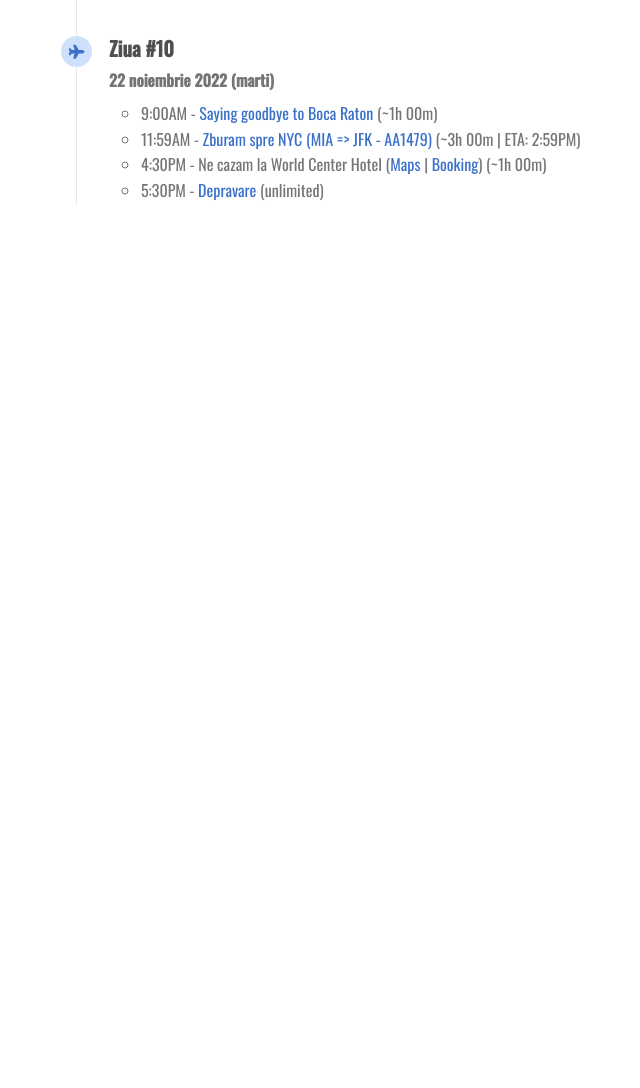
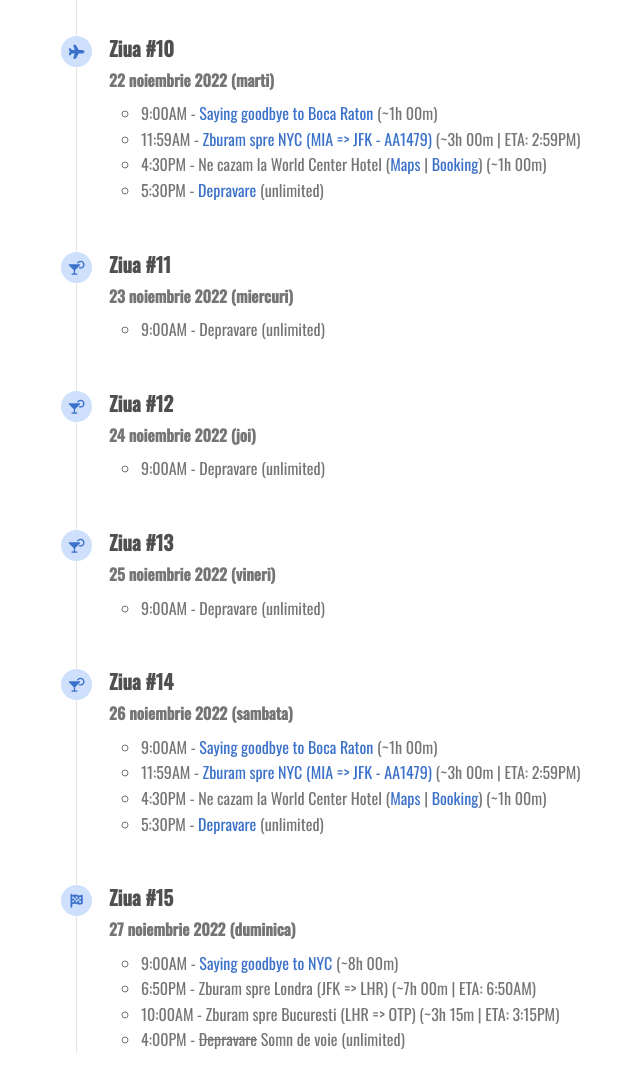
Before and after one commit to Gasjki/us-trip-2022, a plain HTML site: page index.html in a window 1280 px wide. Shown: the part 1649-2737 px from the top of the page, without its empty margins (6-646 px from the left). Before the commit the page ends 1949 px from the top, so only its background shows below. Drawn offline with nearby package versions, Linux system fonts and the light colour scheme.

Commit message:
Finished the draft of the timeline

```diff
--- a/index.html
+++ b/index.html
@@ -197,6 +197,77 @@
                             <li class="text-muted">5:30PM - <a href="https://www.youtube.com/watch?v=vk6014HuxcE" target="_blank">Depravare</a> (unlimited)</li>
                         </ul>
                     </li>
+
+                    <!-- Ziua 11  - 23 noiembrie 2022 -->
+                    <li class="timeline-item mb-5">
+                      <span class="timeline-icon">
+                        <i class="fas fa-martini-glass-citrus text-primary fa-sm fa-fw"></i>
+                      </span>
+
+                        <h5 class="fw-bold">Ziua #11</h5>
+                        <p class="text-muted mb-2 fw-bold">23 noiembrie 2022 (miercuri)</p>
+                        <ul>
+                            <li class="text-muted">9:00AM - Depravare (unlimited)</li>
+                        </ul>
+                    </li>
+
+                    <!-- Ziua 12  - 24 noiembrie 2022 -->
+                    <li class="timeline-item mb-5">
+                      <span class="timeline-icon">
+                        <i class="fas fa-martini-glass-citrus text-primary fa-sm fa-fw"></i>
+                      </span>
+
+                        <h5 class="fw-bold">Ziua #12</h5>
+                        <p class="text-muted mb-2 fw-bold">24 noiembrie 2022 (joi)</p>
+                        <ul>
+                            <li class="text-muted">9:00AM - Depravare (unlimited)</li>
+                        </ul>
+                    </li>
+
+                    <!-- Ziua 13  - 25 noiembrie 2022 -->
+                    <li class="timeline-item mb-5">
+                      <span class="timeline-icon">
+                        <i class="fas fa-martini-glass-citrus text-primary fa-sm fa-fw"></i>
+                      </span>
+
+                        <h5 class="fw-bold">Ziua #13</h5>
+                        <p class="text-muted mb-2 fw-bold">25 noiembrie 2022 (vineri)</p>
+                        <ul>
+                            <li class="text-muted">9:00AM - Depravare (unlimited)</li>
+                        </ul>
+                    </li>
+
+                    <!-- Ziua 14  - 26 noiembrie 2022 -->
+                    <li class="timeline-item mb-5">
+                      <span class="timeline-icon">
+                        <i class="fas fa-martini-glass-citrus text-primary fa-sm fa-fw"></i>
+                      </span>
+
+                        <h5 class="fw-bold">Ziua #14</h5>
+                        <p class="text-muted mb-2 fw-bold">26 noiembrie 2022 (sambata)</p>
+                        <ul>
+                            <li class="text-muted">9:00AM - <a href="https://www.youtube.com/watch?v=wVyggTKDcOE" target="_blank">Saying goodbye to Boca Raton</a> (~1h 00m)</li>
+                            <li class="text-muted">11:59AM - <a href="https://www.flightradar24.com/data/flights/aa1479" target="_blank">Zburam spre NYC (MIA => JFK - AA1479)</a> (~3h 00m | ETA: 2:59PM)</li>
+                            <li class="text-muted">4:30PM - Ne cazam la World Center Hotel (<a href="https://g.page/worldcenterhotel?share" target="_blank">Maps</a> | <a href="https://www.booking.com/Share-LgZTqV" target="_blank">Booking</a>) (~1h 00m)</li>
+                            <li class="text-muted">5:30PM - <a href="https://www.youtube.com/watch?v=vk6014HuxcE" target="_blank">Depravare</a> (unlimited)</li>
+                        </ul>
+                    </li>
+
+                    <!-- Ziua 15  - 27 noiembrie 2022 -->
+                    <li class="timeline-item mb-5">
+                      <span class="timeline-icon">
+                        <i class="fas fa-flag-checkered text-primary fa-sm fa-fw"></i>
+                      </span>
+
+                        <h5 class="fw-bold">Ziua #15</h5>
+                        <p class="text-muted mb-2 fw-bold">27 noiembrie 2022 (duminica)</p>
+                        <ul>
+                            <li class="text-muted">9:00AM - <a href="https://www.youtube.com/watch?v=nA0fXQDKyho" target="_blank">Saying goodbye to NYC</a> (~8h 00m)</li>
+                            <li class="text-muted">6:50PM - Zburam spre Londra (JFK => LHR) (~7h 00m | ETA: 6:50AM)</li>
+                            <li class="text-muted">10:00AM - Zburam spre Bucuresti (LHR => OTP) (~3h 15m | ETA: 3:15PM)</li>
+                            <li class="text-muted">4:00PM - <s>Depravare</s> Somn de voie (unlimited)</li>
+                        </ul>
+                    </li>
                 </ul>
             </section>
             <!-- Section: Timeline -->
```
